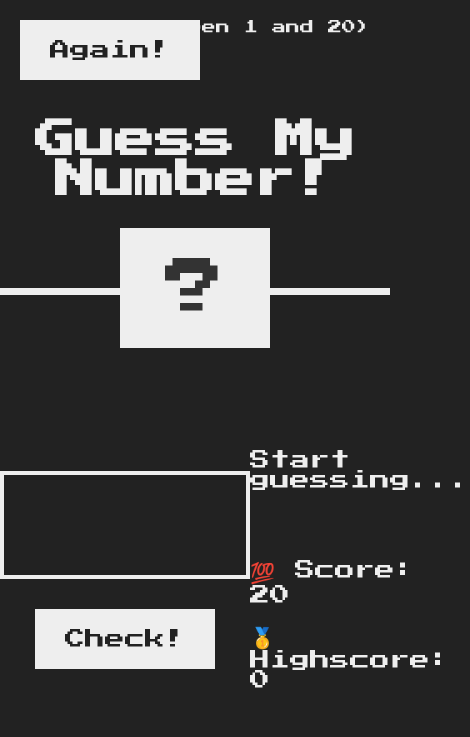
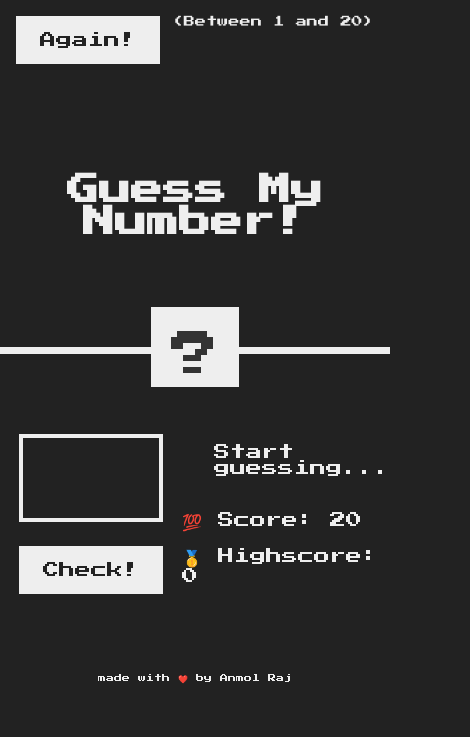
Before and after one commit to anmol-raj/Guess-My-Number, a plain HTML site: page index.html in a window 390 px wide. Shown: the whole page, 470 px wide, since content can reach past the window. Drawn offline with Linux system fonts and the light colour scheme.

Commit message:
final issues fixed in responsive screens

```diff
--- a/index.html
+++ b/index.html
@@ -27,6 +27,9 @@
         </p>
       </section>
     </main>
+    <footer>
+      <p>made with ❤️ by <a href="https://anmolraj.com/">Anmol Raj</a></p>
+    </footer>
     <script src="script.js"></script>
   </body>
 </html>
--- a/style.css
+++ b/style.css
@@ -26,7 +26,7 @@ header {
 }
 
 main {
-  height: 65vh;
+  height: 55vh;
   color: #eee;
   display: flex;
   align-items: center;
@@ -111,10 +111,43 @@ h1 {
 }
 
 .message {
-  margin-bottom: 8rem;
-  height: 3rem;
+  height: 0.5rem;
+  margin: 0 0 8rem 4rem;
 }
 
 .label-score {
   margin-bottom: 2rem;
 }
+
+footer p {
+  text-align: center;
+  padding-bottom: 50px;
+}
+
+a {
+  color: #eee;
+  text-decoration: none;
+}
+
+@media (max-width: 34em) {
+  html {
+    font-size: 8px;
+  }
+  header {
+    height: 42vh;
+  }
+  h1 {
+    margin: 25px 0;
+  }
+  .number {
+    width: 11rem;
+    height: 10rem;
+    margin-top: 10px;
+  }
+  .guess {
+    width: 18rem;
+  }
+  main {
+    height: 40rem;
+  }
+}
```
